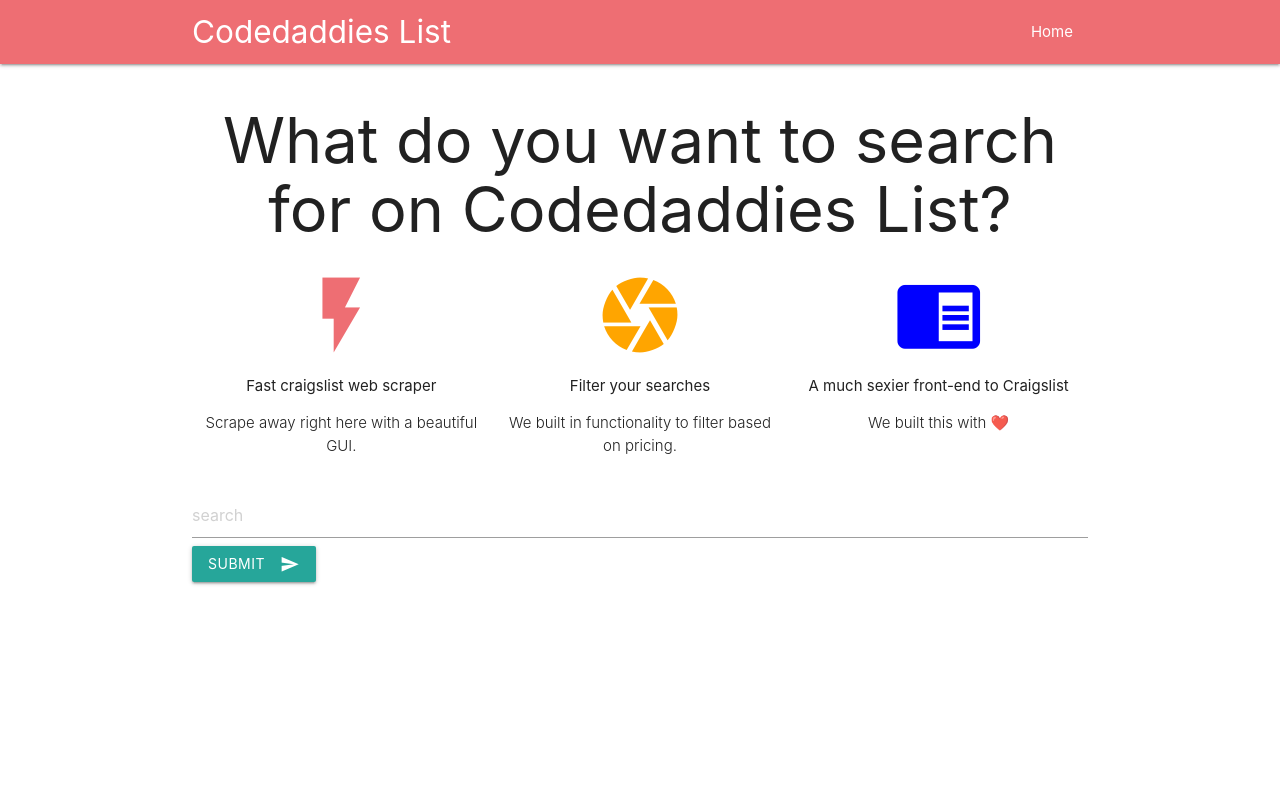
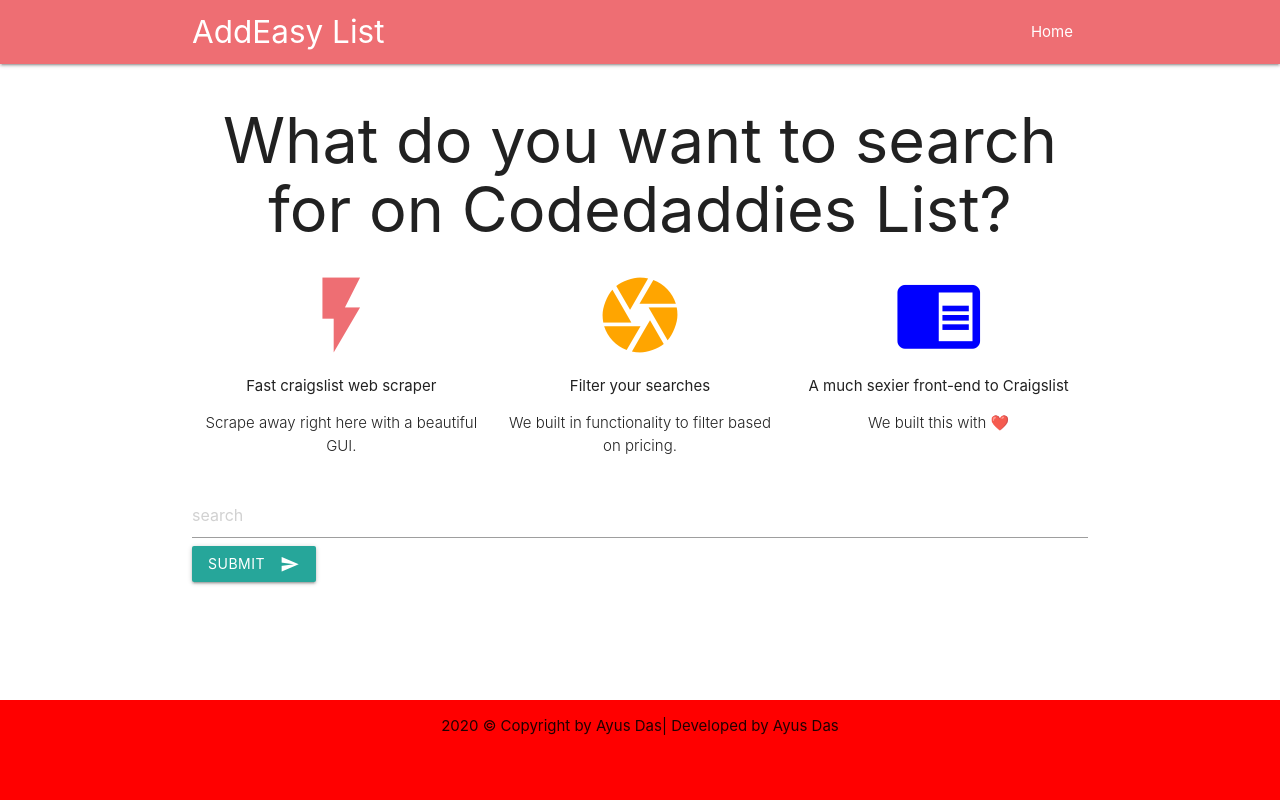
Before and after one commit to ayusdas2000/AddEasy-List, a Django app: page / in a window 1280 px wide. Run offline with Django 3.2, Linux system fonts and the light colour scheme.

Commit message:
Final commit

```diff
--- a/static/css/style.css
+++ b/static/css/style.css
@@ -7,3 +7,10 @@
     height: 250px; /* Your height here */
     overflow: hidden;
 }
+#footer {
+    position: fixed;
+    bottom: 0;
+    height: 100px;
+    width: 100%;
+    background: red;
+}
--- a/templates/base.html
+++ b/templates/base.html
@@ -15,7 +15,7 @@
 <body>
 <nav>
     <div class="container nav-wrapper">
-        <a href="/" class="brand-logo">Codedaddies List</a>
+        <a href="/" class="brand-logo">AddEasy List</a>
         <ul id="nav-mobile" class="right">
             <li><a href="/">Home</a></li>
         </ul>
@@ -66,6 +66,10 @@
     {% endblock content %}
 </div>
 
+<div id="footer">
+    <p style="text-align: center;">2020 © Copyright by Ayus Das| Developed by Ayus Das</p>
+</div>
+
 <script src="https://cdnjs.cloudflare.com/ajax/libs/materialize/1.0.0/js/materialize.min.js"></script>
 </body>
 </html>
```
